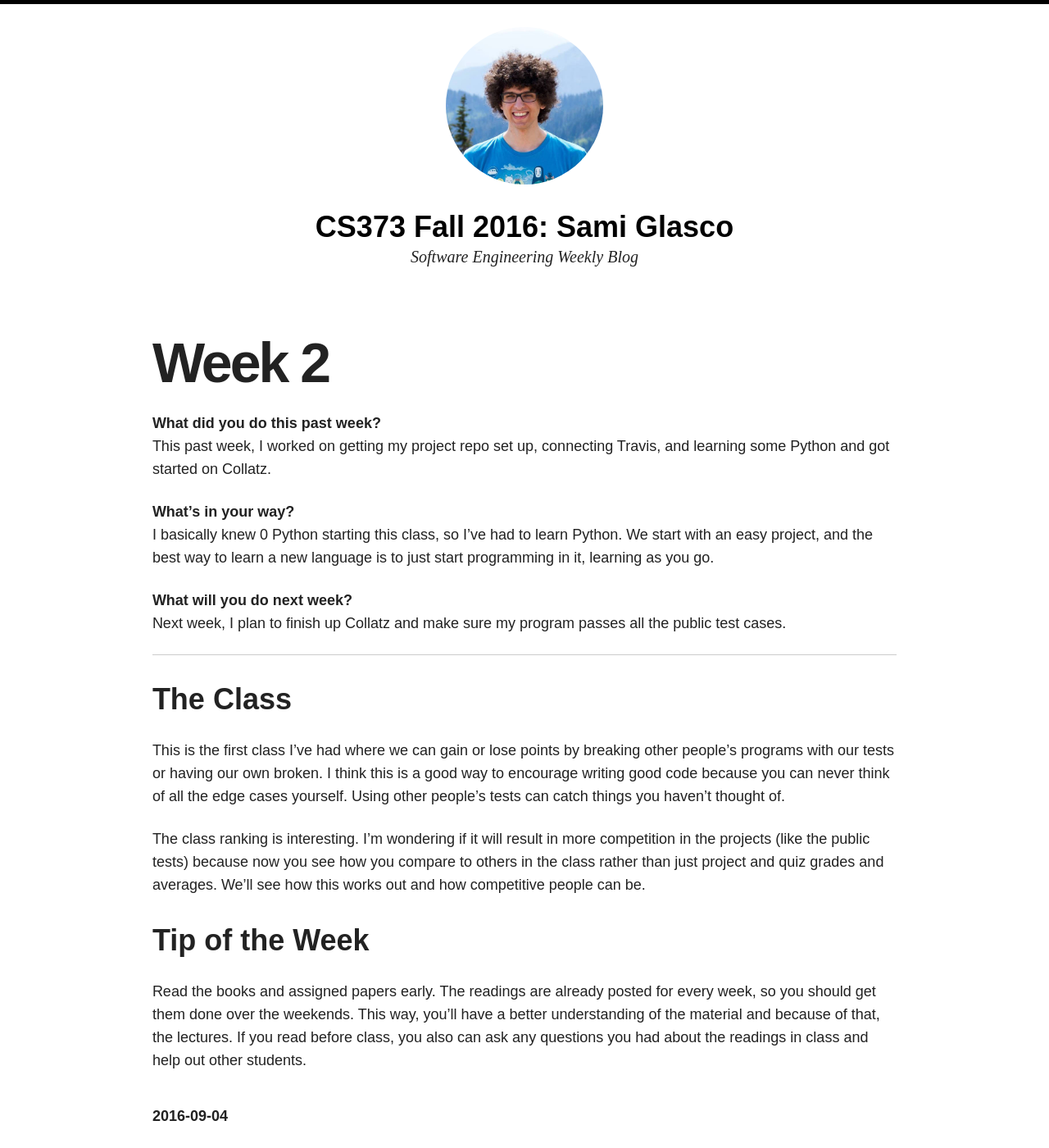
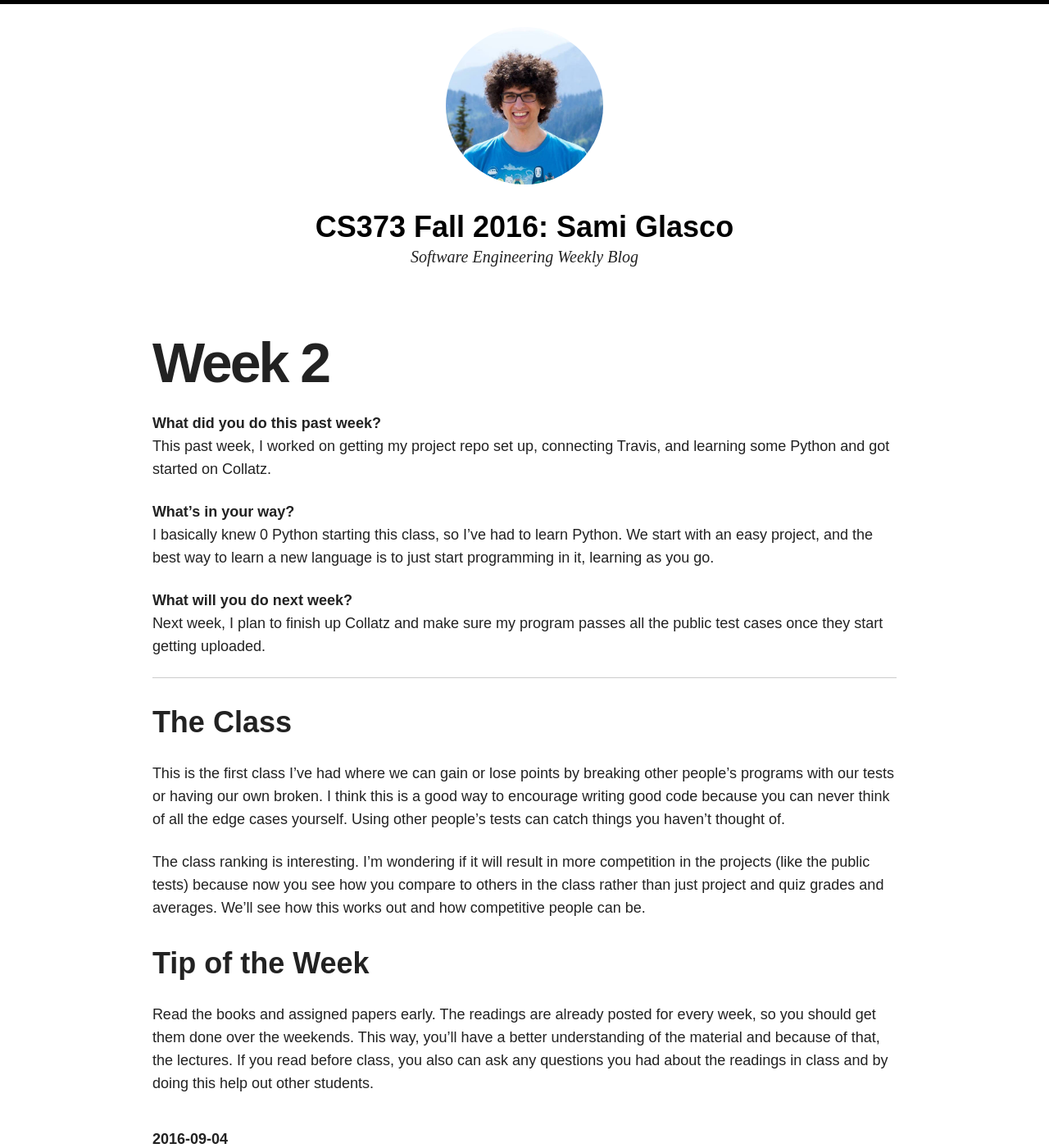
Before and after one commit to TheFireFerret/CS373-Blog, a Jekyll site: the page built from _posts/2016-09-04-week-2.md, in a window 1280 px wide and 1400 px high. Shown: the whole window at 82% size. Built offline with Jekyll 4.4.1, drawn with Linux system fonts in a browser that asks for light colours; nearby versions of some CDN libraries.

Commit message:
Update 2016-09-04-week-2.md

```diff
--- a/_posts/2016-09-04-week-2.md
+++ b/_posts/2016-09-04-week-2.md
@@ -14,7 +14,7 @@ I basically knew 0 Python starting this class, so I've had to learn Python. We s
 
 
 **What will you do next week?**
-Next week, I plan to finish up Collatz and make sure my program passes all the public test cases.
+Next week, I plan to finish up Collatz and make sure my program passes all the public test cases once they start getting uploaded.
 
 ***
 
@@ -25,4 +25,4 @@ The class ranking is interesting. I'm wondering if it will result in more compet
 
 
 # Tip of the Week
-Read the books and assigned papers early. The readings are already posted for every week, so you should get them done over the weekends. This way, you'll have a better understanding of the material and because of that, the lectures. If you read before class, you also can ask any questions you had about the readings in class and help out other students.
+Read the books and assigned papers early. The readings are already posted for every week, so you should get them done over the weekends. This way, you'll have a better understanding of the material and because of that, the lectures. If you read before class, you also can ask any questions you had about the readings in class and by doing this help out other students.
```
